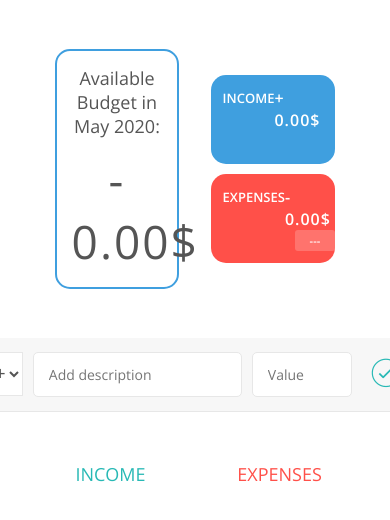
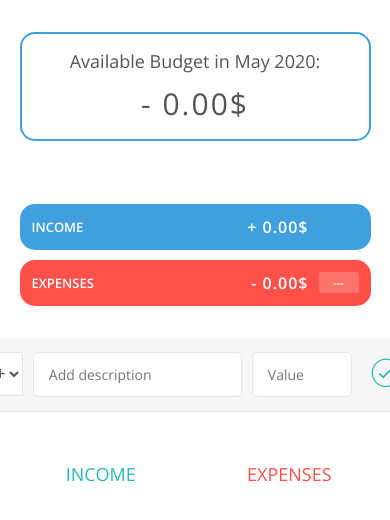
Before and after one commit to jacekmaciejak/App-PHE, a plain HTML site: page index.html in a window 390 px wide. Drawn offline with nearby package versions, Linux system fonts and the light colour scheme.

Commit message:
Media queries added

```diff
--- a/style.css
+++ b/style.css
@@ -54,13 +54,13 @@ body {
     display: flex;
     justify-content: space-around;
     align-items: center;
-    width: 80%;
+    width: 90%;
     /* color: #fff; */
 }
 
 .budget__left,
 .budget__right {
-    width: 40%;
+    width: 45%;
 }
 
 .budget__left {
@@ -82,7 +82,7 @@ body {
 }
 
 .budget__value {
-    font-size: 46px;
+    font-size: 42px;
     text-align: center;
     letter-spacing: 2px;
 }
@@ -339,3 +339,47 @@ h2 {
 .unpaid:hover .item__description {
     font-weight: 900;
 }
+
+/**********************************************
+*** MEDIA
+**********************************************/
+
+@media screen and (max-width: 800px) {
+    .budget {
+        height: 100%;
+        width: 100%;
+        flex-direction: column;
+    }
+
+    .budget__left,
+    .budget__right {
+        width: 90%;
+    }
+
+    .income,
+    .expenses {
+        width: 45%;
+    }
+
+}
+
+@media screen and (max-width:600px) {
+    .budget__value {
+        font-size: 30px;
+    }
+
+    .income__list,
+    .expenses__list {
+        display: flex;
+        justify-content: center;
+    }
+
+    .item {
+        display: flex;
+        flex-direction: column;
+    }
+
+    .item__description {
+        text-align: center;
+    }
+}
```
